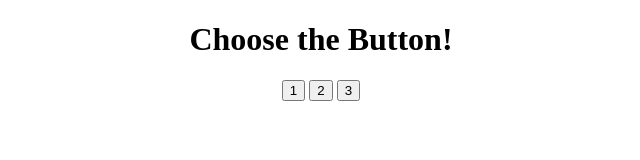
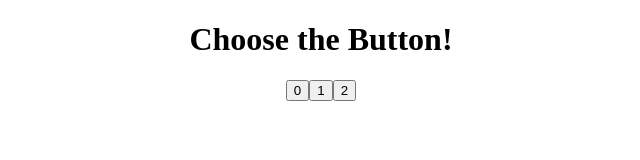
Before and after one commit to IonutCampian/3-buttoane, a plain HTML site: page index.html in a window 1280 px wide. Shown: the full height of the page, 319-959 px from the left. Drawn offline with Linux system fonts and the light colour scheme.

Commit message:
Update index.html

```diff
--- a/index.html
+++ b/index.html
@@ -13,10 +13,31 @@
         </center>
     </h1>
     <center>
-    <button id = nou class = joc>1</button>
-    <button id = nou2 class = joc>2</button>
-    <button id = nou3 class = joc>3</button>
+        <div id = 'adaugaButoate'></div>
+        <script >
+            var adaugaButoate = document.getElementById('adaugaButoate');
+            var btn = [0 , 1 , 2];
+            function getRandomInt(max) {
+            return Math.floor(Math.random() * max);
+             }
+            var numar = getRandomInt(3);
+            for( var i = 0; i < 3; ++i){
+                var btnNou = document.createElement('BUTTON');
+                 btnNou.innerText = i;
+                 btnNou.setAttribute("id", i)
+                  adaugaButoate.appendChild(btnNou);
+                    btnNou.addEventListener('click',  function() {
+                    if(this.id == numar){
+                        document.write("winner");
+                    }
+                    else{
+                        alert("try again!");
+                    }
+                });
+            }
+        </script>
     </center>
-    <script src = 'script.js'></script>
+
+
 </body>
 </html>
```
